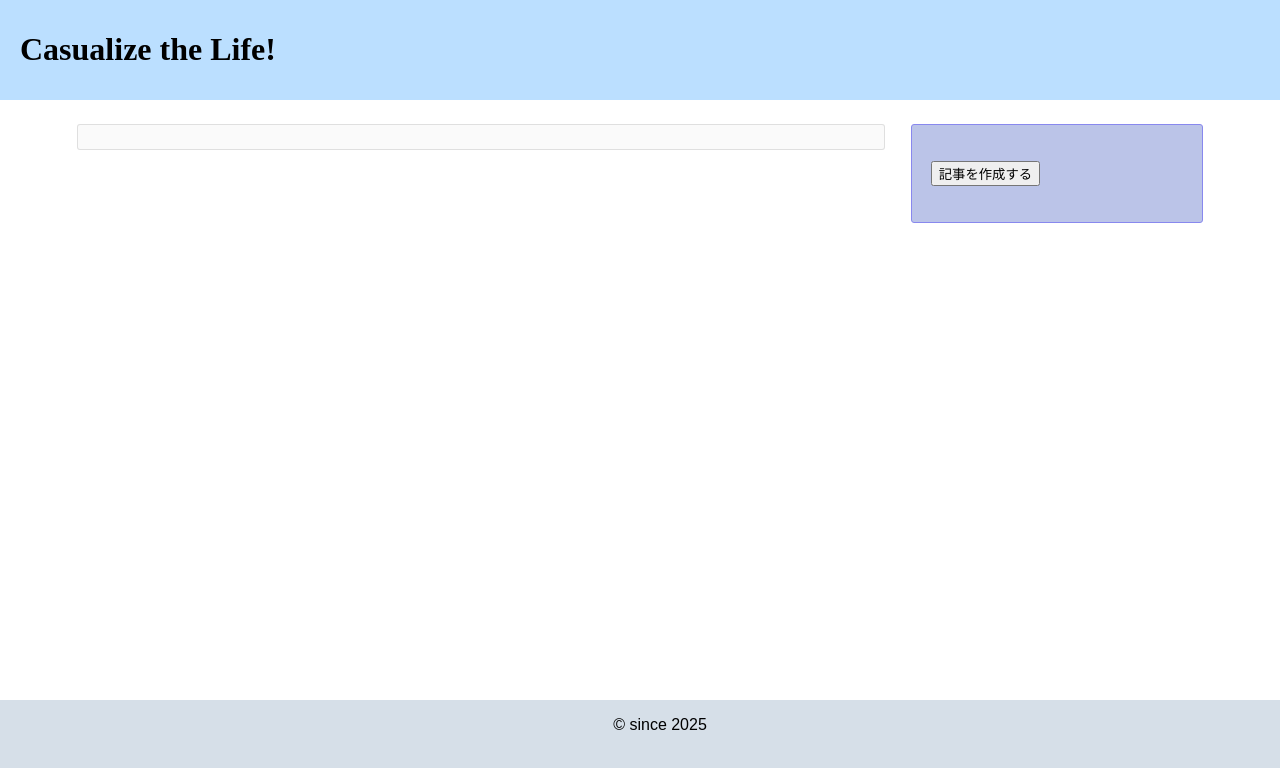
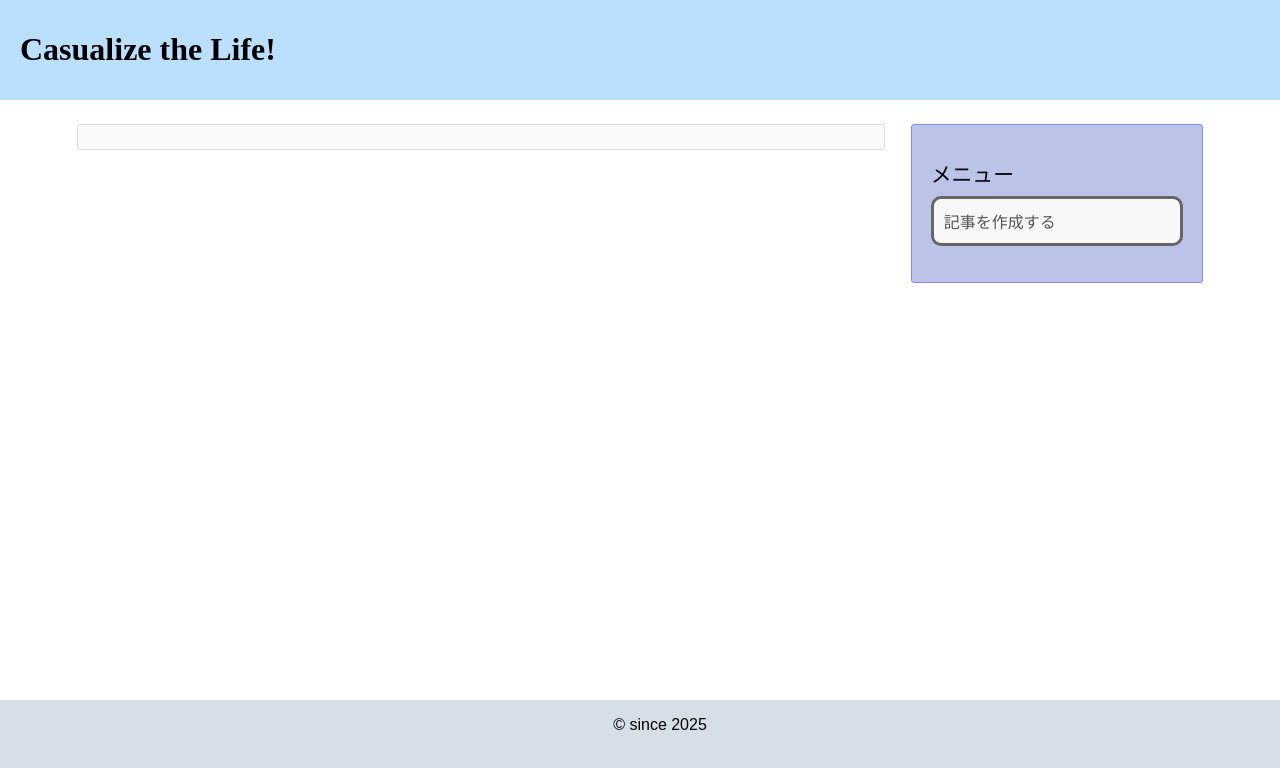
Before and after one commit to grkon03/newblog, a React (Create React App) app in the folder frontend/: page /admin/createarticle in a window 1280 px wide. Shown: the top 768 px of the page. Built offline with nearby package versions, Linux system fonts and the light colour scheme; a web font is replaced by a local one.

Commit message:
define styles on AdminSA

```diff
--- a/frontend/src/admin/login.tsx
+++ b/frontend/src/admin/login.tsx
@@ -1,8 +1,15 @@
 import React, { useState } from 'react';
 import { API, LoginRequest } from '../api/api';
 import styles from './login.module.css';
+import { MainAreaProps, InitSideArea } from '../types';
 
-const Login: React.FC = () => {
+type Props = {
+  mainareaprops?: MainAreaProps;
+};
+
+const Login: React.FC<Props> = ({ mainareaprops }) => {
+  InitSideArea(mainareaprops);
+
   const [username, setUsername] = useState<string>('');
   const [password, setPassword] = useState<string>('');
   const [message, setMessage] = useState<string>('');
--- a/frontend/src/base-component/sidearea.module.css
+++ b/frontend/src/base-component/sidearea.module.css
@@ -6,3 +6,7 @@
   font-size: 1.3em;
   line-height: 1.3em;
 }
+
+.sai_content {
+  margin: 1vh 0;
+}
--- /dev/null
+++ b/frontend/src/base-component/sidearea/admin.module.css
@@ -0,0 +1,22 @@
+.menu {
+  .menuitem {
+    background: #f8f8f8;
+    color: #555;
+    border: 3px solid #666;
+    border-radius: 10px;
+    padding: 10px;
+    cursor: pointer;
+
+    @media (hover: hover) {
+      &:hover {
+        background: #666;
+        color: #ddd;
+        transition: 0.1s;
+      }
+    }
+
+    &:active {
+      background: #557;
+    }
+  }
+}
--- a/frontend/src/base-component/sidearea/admin.tsx
+++ b/frontend/src/base-component/sidearea/admin.tsx
@@ -1,12 +1,21 @@
 import React from 'react';
 import { useNavigate } from 'react-router-dom';
 import sastyles from '../sidearea.module.css';
+import styles from './admin.module.css';
 
 const Menu: React.FC = () => {
   const navigate = useNavigate();
   return (
-    <div className={sastyles.sa_item}>
-      <button onClick={() => navigate('createarticle')}>記事を作成する</button>
+    <div className={`${sastyles.sa_item} ${styles.menu}`}>
+      <div className={sastyles.sai_title}>メニュー</div>
+      <div className={sastyles.sai_content}>
+        <div
+          className={styles.menuitem}
+          onClick={() => navigate('/admin/createarticle')}
+        >
+          記事を作成する
+        </div>
+      </div>
     </div>
   );
 };
```
